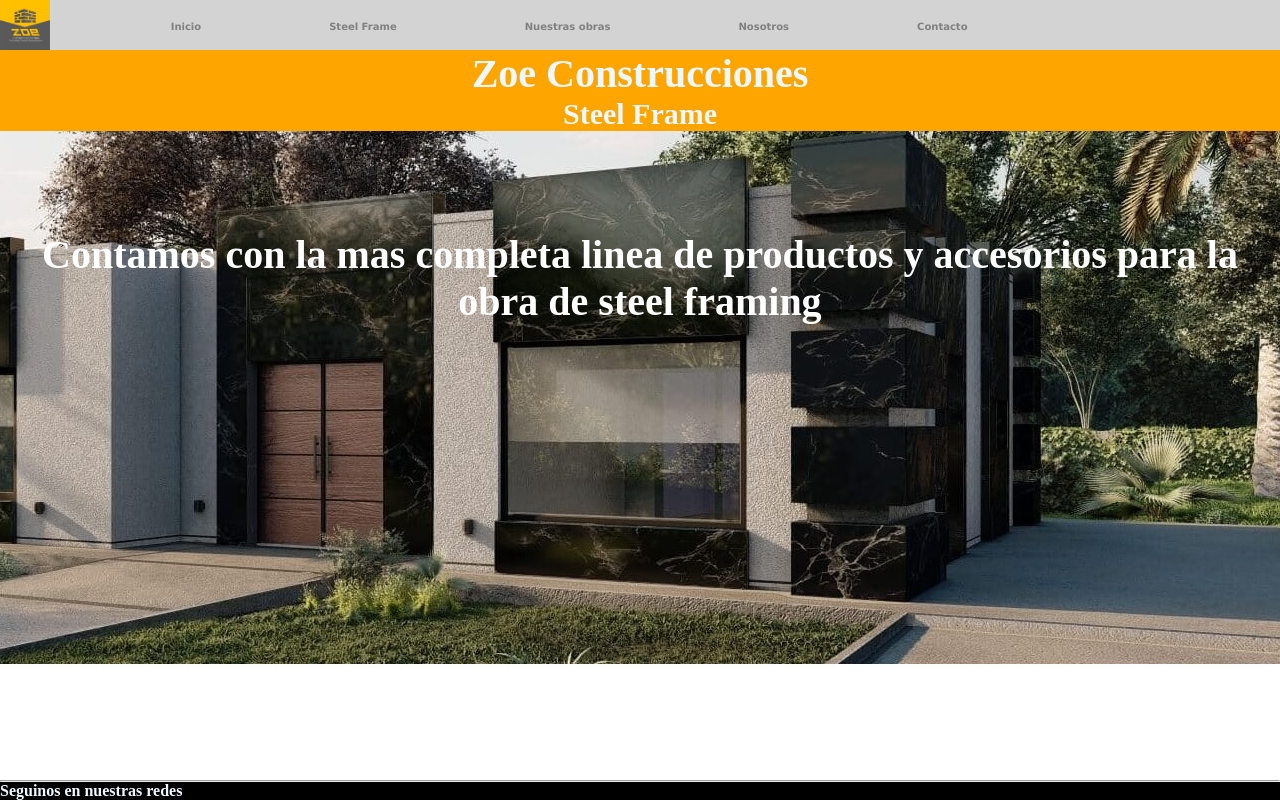
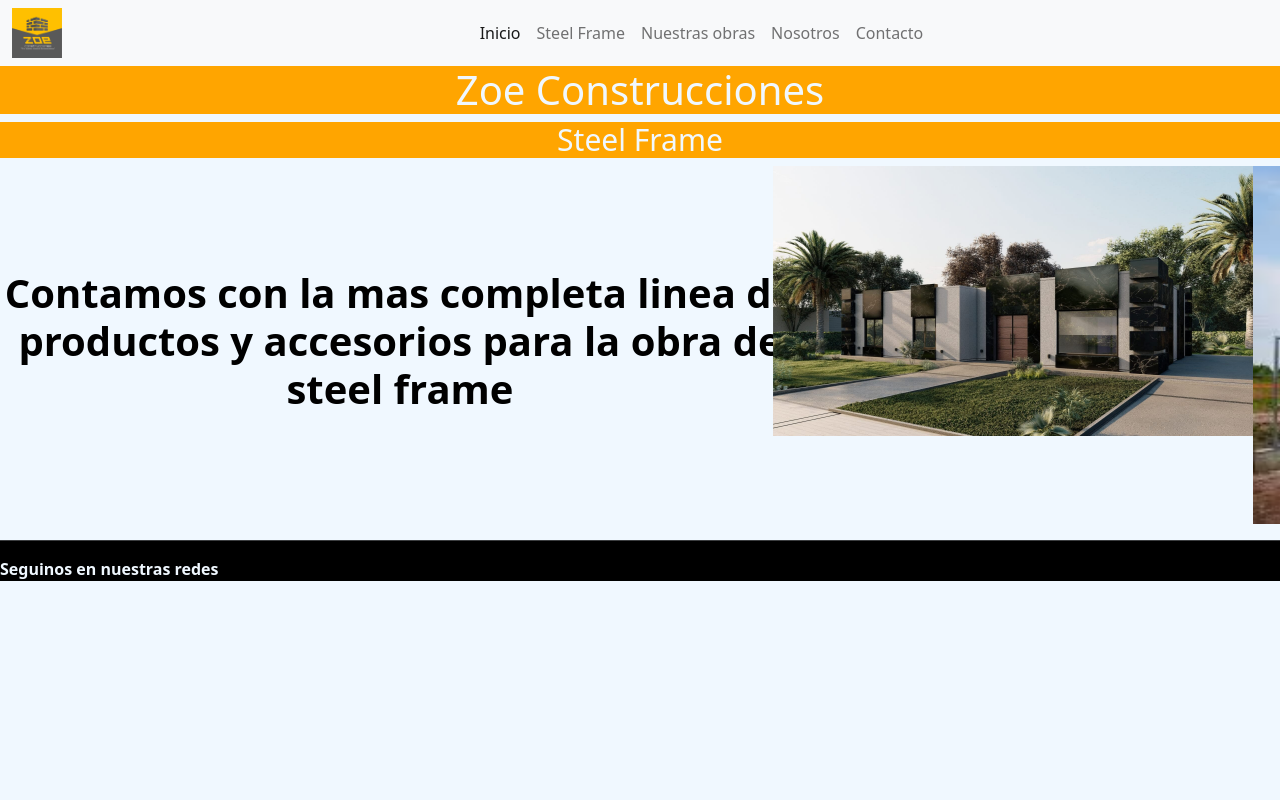
Before and after one commit to Paul-M-Corrales/Zoe-Construcciones, a plain HTML site: page index.html in a window 1280 px wide. Drawn offline with nearby package versions, Linux system fonts and the light colour scheme.

Commit message:
Se le agrego bootstrap a pagina index.html

```diff
--- a/css/index.css
+++ b/css/index.css
@@ -10,16 +10,23 @@
   display: flex;
   flex-direction: column;
   min-height: 100vh;
+  background-color: aliceblue;
 }
-.contenedor{
-  background-image:url(../imagenes/back.jpg);
-  background-repeat: no-repeat;
-  background-position: 100%;
-  }
+.img1{
+  width: 60vh;
+}
+.carousel-inner{
+  display: flex;
+  justify-content: flex-start;
+}
+.carousel{
+  display: grid;
+  justify-content: center;
+}
 
 .contenedor__div{
   display: grid;
-  grid-template-columns: 5fr 50fr 5fr;
+  grid-template-columns: 5fr 5fr;
   align-items: center;
 }
 .header__nav{
@@ -190,12 +197,16 @@
             transform: translateX(-8px);
   }
 }
+.div__parrafo{
+  display: flex;
+  align-items: center;
+}
 
 .parrafo_principal {
+  display: flex;
   text-align: center;
-  padding: 100px 1rem;
   font-size: 40px;
-  color:beige;
+  color: black;
 }
 
 .footer {
@@ -207,9 +218,9 @@
 }
 
 .redes {
-  width: 30px;
+  width: 40px;
   position: absolute;
-  right: 85%;
+  right: 80%;
 }
 .tracking-in-expand {
 	-webkit-animation: tracking-in-expand 3s cubic-bezier(0.215, 0.610, 0.355, 1.000) both;
@@ -359,9 +370,8 @@
   }
   .parrafo_principal {
     text-align: center;
-    padding: 100px 1rem;
     font-size:40px;
-    color:white;
+    color:black;
   }
   .redes{display: none;}
   .nosotros__titulo {
@@ -371,7 +381,7 @@
   }
 
 }
-@media screen and (max-width: 1200px){
+@media screen and (max-width: 767px){
   .logo{
     height: 50px;}
   .contenedor__div{
@@ -393,9 +403,8 @@
   }
   .parrafo_principal {
     text-align: center;
-    padding: 100px 1rem;
-    font-size: 15px;
-    color:white;
+    font-size: 30px;
+    color:black;
   }
   .redes{display: none;}
   .nosotros__titulo {
@@ -434,6 +443,11 @@
     padding: 0;
     font-weight: bold;
   }
+  .carousel-inner {
+    display: flex;
+    flex-direction: column;
+}
+
 
 }
 @media screen and (max-width:380px){
@@ -459,7 +473,7 @@
   .parrafo_principal {
     text-align: center;
     font-size: 10px;
-    color:white;
+    color:black;
   }
   .redes{display: none;}
   .boton {
@@ -522,4 +536,8 @@
   padding: 0;
   font-weight: bold;
 }
+.carousel-inner {
+  display: flex;
+  flex-direction: column;
 }
+}
--- a/index.html
+++ b/index.html
@@ -6,20 +6,27 @@
     <meta http-equiv="X-UA-Compatible" content="IE=edge">
     <meta name="viewport" content="width=device-width, initial-scale=1.0">
     <title>ZoeConstrucciones</title>
+    <link href="https://cdn.jsdelivr.net/npm/bootstrap@5.2.0-beta1/dist/css/bootstrap.min.css" rel="stylesheet" integrity="sha384-0evHe/X+R7YkIZDRvuzKMRqM+OrBnVFBL6DOitfPri4tjfHxaWutUpFmBp4vmVor" crossorigin="anonymous">
     <link rel="stylesheet" href="./css/index.css">
 </head>
 <body class="contenedor">
     <header>
-        <nav class="header__nav">
-            <div class="contenedor__div" ><img class="logo" src="./imagenes/LOGO zoe construcciones.png" alt="">
-
-        <ul class="header__ul">
-             <li><a class="menu" href="./index.html">Inicio</a></li>
-             <li><a class="menu" href="./paginas/SteelFrame.html">Steel Frame</a></li>
-             <li><a class="menu" href="./paginas/Nuestrasobras.html">Nuestras obras</a></li>
-             <li><a class="menu" href="./paginas/Nosotros.html">Nosotros</a></li>
-             <li><a class="menu" href="./paginas/Contacto.html">Contacto</a></li>
-        </ul>
+        <nav class="navbar navbar-expand-lg bg-light">
+            <div class="container-fluid">
+                <div class="contenedor__div" ><img class="logo" src="./imagenes/LOGO zoe construcciones.png" alt="">
+              <button class="navbar-toggler" type="button" data-bs-toggle="collapse" data-bs-target="#navbarNavAltMarkup" aria-controls="navbarNavAltMarkup" aria-expanded="false" aria-label="Toggle navigation">
+                <span class="navbar-toggler-icon"></span>
+              </button>
+              <div class="collapse navbar-collapse" id="navbarNavAltMarkup">
+                <div class="navbar-nav">
+                  <a class="nav-link active" aria-current="page" href="./index.html">Inicio</a>
+                  <a class="nav-link" href="./paginas/SteelFrame.html">Steel Frame</a>
+                  <a class="nav-link" href="./paginas/Nuestrasobras.html">Nuestras obras</a>
+                  <a class="nav-link" href="./paginas/Nosotros.html">Nosotros</a>
+                  <a class="nav-link" href="./paginas/Contacto.html">Contacto</a>
+                </div>
+              </div>
+            </div>
     </div>
         </nav>
             <h1 class="tracking-in-contract-bck">Zoe Construcciones</h1>
@@ -27,12 +34,23 @@
 
     </header>
     <main>
-        <div class="div__parrafo">
-            <h3 class="parrafo_principal"> <b>Contamos con la mas completa linea de
-                    productos y accesorios para la obra de steel
-                    framing</b>
-            </h3>
-        </div>
+        <div id="carouselExampleSlidesOnly" class="carousel slide" data-bs-ride="carousel">
+            <div class="carousel-inner">
+                <div class="div__parrafo">
+                    <h3 class="parrafo_principal"> <b>Contamos con la mas completa linea de productos y accesorios para la obra de steel frame
+                </div>
+              <div class="carousel-item active">
+                <img class="img1" src="./imagenes/index1.jpg" class="d-block w-100" alt="...">
+              </div>
+              <div class="carousel-item">
+                <img class="img1" src="./imagenes/index2.jpg" class="d-block w-100" alt="...">
+              </div>
+              <div class="carousel-item">
+                <img class="img1" src="./imagenes/index3.jpg" class="d-block w-100" alt="...">
+              </div>
+            </div>
+          </div>
+
 
 </main>
     <footer class="footer">
@@ -47,7 +65,7 @@
 
 
     </footer>
-
+    <script src="https://cdn.jsdelivr.net/npm/bootstrap@5.2.0-beta1/dist/js/bootstrap.bundle.min.js" integrity="sha384-pprn3073KE6tl6bjs2QrFaJGz5/SUsLqktiwsUTF55Jfv3qYSDhgCecCxMW52nD2" crossorigin="anonymous"></script>
 </body>
 
 </html>
```
Also changed, not shown: paginas/Contacto.html (+2 -1 lines), paginas/Nosotros.html (+2 -0 lines), paginas/Nuestrasobras.html (+2 -0 lines), paginas/SteelFrame.html (+2 -0 lines), imagenes/background.jpg (added), imagenes/background1.jpg (added), imagenes/index2.jpg (added), imagenes/index3.jpg (added), imagenes/index4.jpg (added), imagenes/index5.jpg (added), imagenes/index6.jpg (added), imagenes/index7.jpg (added), imagenes/index8.jpg (added), 1 other file.
